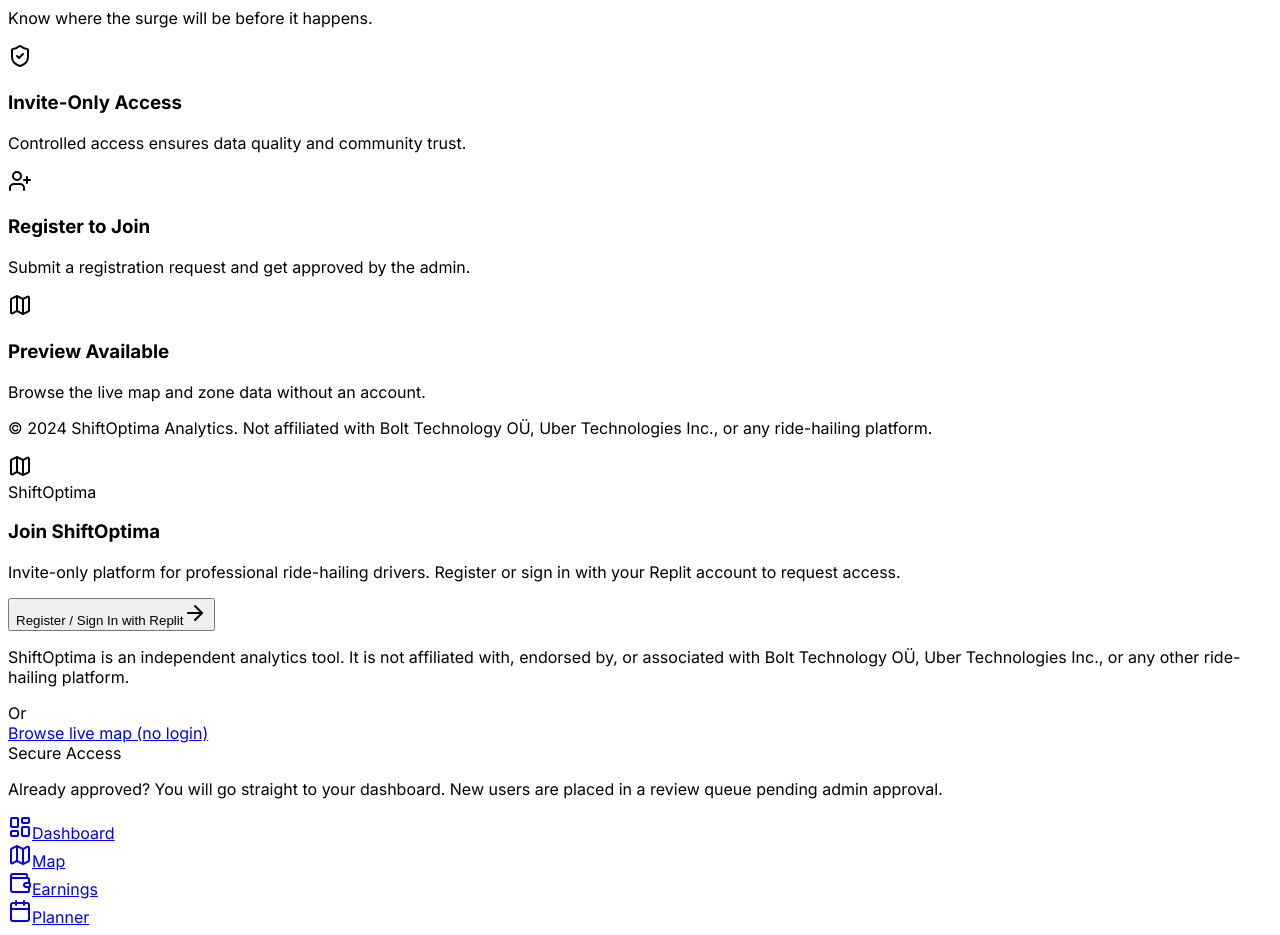
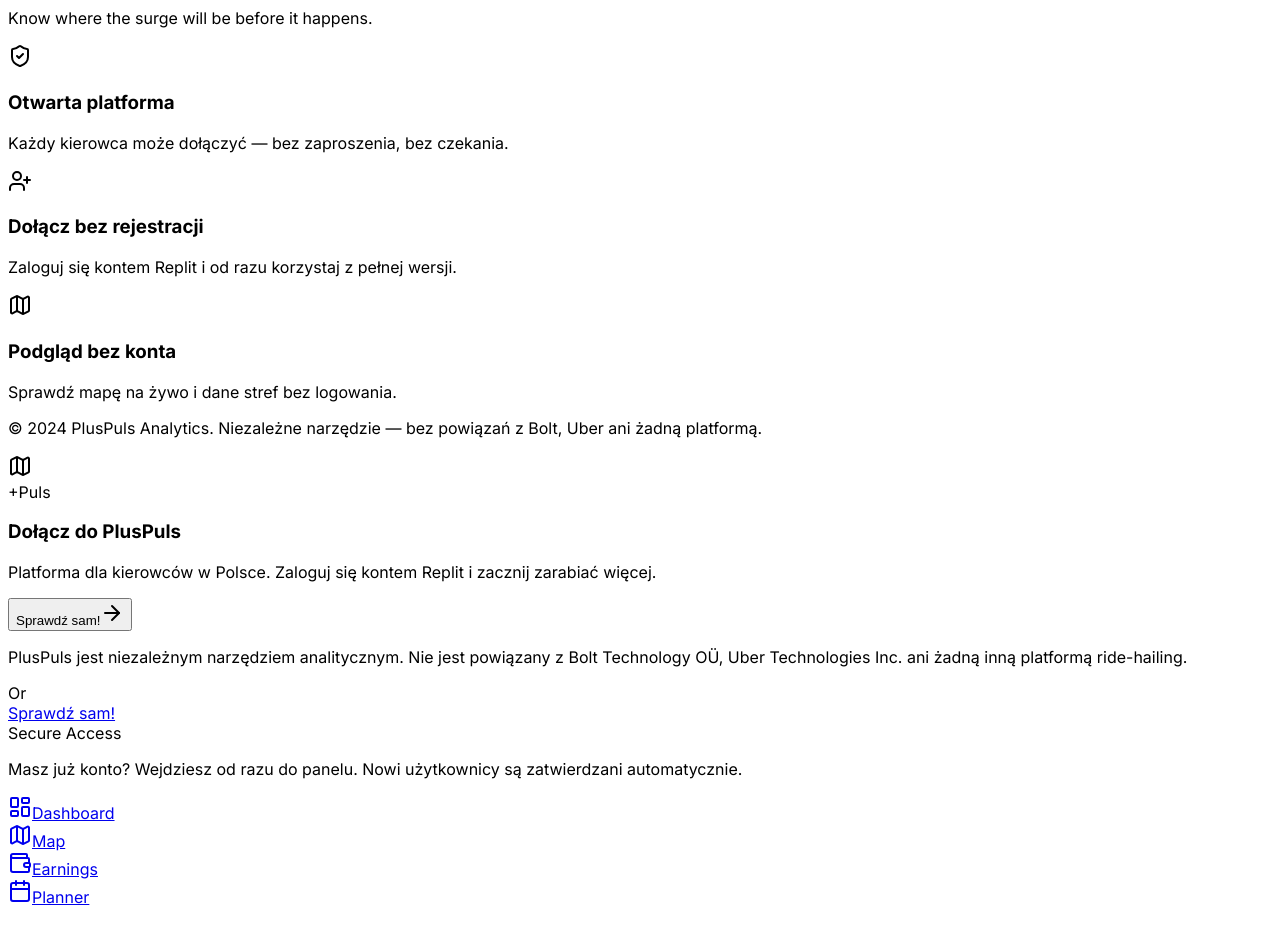
Before and after one commit to mwgiera-eng/Pluspulszip-1, a React (Vite) app in the folder client/: page /login in a window 1280 px wide. Shown: the part 320-1255 px from the top of the page. Built offline with nearby package versions, Linux system fonts and the light colour scheme; no server answers; a web font is replaced by a local one.

Commit message:
Update client configuration and refactor authentication components
Replit-Commit-Author: Agent

```diff
--- a/client/index.html
+++ b/client/index.html
@@ -9,7 +9,7 @@
     <meta name="mobile-web-app-capable" content="yes" />
     <meta name="apple-mobile-web-app-capable" content="yes" />
     <meta name="apple-mobile-web-app-status-bar-style" content="black-translucent" />
-    <meta name="apple-mobile-web-app-title" content="ShiftOptima" />
+    <meta name="apple-mobile-web-app-title" content="PlusPuls" />
     <link rel="apple-touch-icon" sizes="120x120" href="/icon-120.png" />
     <link rel="apple-touch-icon" sizes="152x152" href="/icon-152.png" />
     <link rel="apple-touch-icon" sizes="167x167" href="/icon-167.png" />
--- a/client/public/offline.html
+++ b/client/public/offline.html
@@ -3,7 +3,7 @@
 <head>
   <meta charset="UTF-8" />
   <meta name="viewport" content="width=device-width, initial-scale=1.0, viewport-fit=cover" />
-  <title>ShiftOptima — Offline</title>
+  <title>PlusPuls — Offline</title>
   <style>
     *, *::before, *::after { box-sizing: border-box; margin: 0; padding: 0; }
     body {
--- a/client/src/App.tsx
+++ b/client/src/App.tsx
@@ -28,12 +28,12 @@ function PublicBanner() {
   return (
     <div className="w-full bg-primary/10 border-b border-primary/20 px-4 py-2.5 flex items-center justify-between gap-3 flex-wrap" data-testid="banner-public">
       <p className="text-xs text-primary font-medium">
-        Viewing ShiftOptima in read-only mode — live map and zone data available.
+        Przeglądasz PlusPuls w trybie publicznym — mapa i strefy dostępne.
       </p>
       <div className="flex items-center gap-2 shrink-0">
         <Link href="/login">
           <button className="text-xs bg-primary text-primary-foreground px-3 py-1 rounded-md font-semibold hover:bg-primary/90 transition-colors" data-testid="button-banner-signin">
-            Register / Sign In
+            Sprawdź sam!
           </button>
         </Link>
       </div>
@@ -78,23 +78,6 @@ function ProtectedRoute({ component: Component }: { component: React.ComponentTy
 
   if (!user.accountType) {
     return <AccountTypeSetup />;
-  }
-
-  if (user.status === "pending") {
-    return <Pending />;
-  }
-
-  if (user.status === "rejected") {
-    return (
-      <div className="min-h-screen bg-background text-foreground flex items-center justify-center p-6" data-testid="page-rejected">
-        <div className="w-full max-w-md text-center space-y-4">
-          <div className="text-4xl">&#x26D4;</div>
-          <h1 className="text-2xl font-bold">Access Denied</h1>
-          <p className="text-muted-foreground text-sm">Your registration was not approved. Contact the administrator if you believe this is an error.</p>
-          <button onClick={() => window.location.href = "/api/logout"} className="text-xs text-muted-foreground underline mt-4">Sign out</button>
-        </div>
-      </div>
-    );
   }
 
   return <Component />;
--- a/client/src/components/Sidebar.tsx
+++ b/client/src/components/Sidebar.tsx
@@ -28,7 +28,7 @@ export function Sidebar() {
     <div className="flex flex-col h-full">
       <div className="p-6 border-b border-border/10">
         <h1 className="text-xl font-bold bg-clip-text text-transparent bg-gradient-to-r from-primary to-emerald-400">
-          ShiftOptima
+          +Puls
         </h1>
         <p className="text-xs text-muted-foreground mt-1">Driver Intelligence</p>
         {subscriptionInfo && !isPremium && subscriptionInfo.status === "trial" && subscriptionInfo.trialDaysLeft !== null && (
--- a/client/src/pages/Dashboard.tsx
+++ b/client/src/pages/Dashboard.tsx
@@ -419,11 +419,11 @@ export default function Dashboard({ isPublic = false, publicBanner }: { isPublic
           {isPublic && (
             <div className="bg-primary/5 border border-primary/20 rounded-2xl p-5 flex flex-col sm:flex-row items-center justify-between gap-4" data-testid="banner-public-cta">
               <div>
-                <p className="font-semibold text-sm text-primary">Unlock full intelligence</p>
-                <p className="text-xs text-muted-foreground mt-0.5">Register or sign in to access AI strategic advice, earnings tracking, day planner and more.</p>
+                <p className="font-semibold text-sm text-primary">Odblokuj pełny dostęp</p>
+                <p className="text-xs text-muted-foreground mt-0.5">Zaloguj się, aby korzystać z porad AI, śledzenia zarobków, planera dnia i więcej.</p>
               </div>
               <a href="/login" className="shrink-0 bg-primary text-primary-foreground text-xs font-semibold px-4 py-2 rounded-lg hover:bg-primary/90 transition-colors" data-testid="button-public-cta">
-                Register / Sign In
+                Sprawdź sam!
               </a>
             </div>
           )}
--- a/client/src/pages/Login.tsx
+++ b/client/src/pages/Login.tsx
@@ -19,7 +19,7 @@ export default function Login() {
             <div className="p-2 bg-primary rounded-lg">
               <Map className="w-6 h-6 text-primary-foreground" />
             </div>
-            <h1 className="text-2xl font-bold font-mono">ShiftOptima</h1>
+            <h1 className="text-2xl font-bold font-mono">+Puls</h1>
           </div>
 
           <h2 className="text-5xl font-bold leading-tight tracking-tight mb-6">
@@ -43,27 +43,27 @@ export default function Login() {
             <div className="w-10 h-10 rounded-full bg-background border border-border flex items-center justify-center mb-4">
               <ShieldCheck className="w-5 h-5 text-emerald-500" />
             </div>
-            <h3 className="font-semibold text-lg">Invite-Only Access</h3>
-            <p className="text-sm text-muted-foreground">Controlled access ensures data quality and community trust.</p>
+            <h3 className="font-semibold text-lg">Otwarta platforma</h3>
+            <p className="text-sm text-muted-foreground">Każdy kierowca może dołączyć — bez zaproszenia, bez czekania.</p>
           </div>
           <div className="space-y-2">
             <div className="w-10 h-10 rounded-full bg-background border border-border flex items-center justify-center mb-4">
               <UserPlus className="w-5 h-5 text-sky-400" />
             </div>
-            <h3 className="font-semibold text-lg">Register to Join</h3>
-            <p className="text-sm text-muted-foreground">Submit a registration request and get approved by the admin.</p>
+            <h3 className="font-semibold text-lg">Dołącz bez rejestracji</h3>
+            <p className="text-sm text-muted-foreground">Zaloguj się kontem Replit i od razu korzystaj z pełnej wersji.</p>
           </div>
           <div className="space-y-2">
             <div className="w-10 h-10 rounded-full bg-background border border-border flex items-center justify-center mb-4">
               <Map className="w-5 h-5 text-violet-400" />
             </div>
-            <h3 className="font-semibold text-lg">Preview Available</h3>
-            <p className="text-sm text-muted-foreground">Browse the live map and zone data without an account.</p>
+            <h3 className="font-semibold text-lg">Podgląd bez konta</h3>
+            <p className="text-sm text-muted-foreground">Sprawdź mapę na żywo i dane stref bez logowania.</p>
           </div>
         </div>
 
         <p className="text-xs text-muted-foreground mt-12">
-          &copy; 2024 ShiftOptima Analytics. Not affiliated with Bolt Technology OÜ, Uber Technologies Inc., or any ride-hailing platform.
+          &copy; 2024 PlusPuls Analytics. Niezależne narzędzie — bez powiązań z Bolt, Uber ani żadną platformą.
         </p>
       </div>
 
@@ -77,11 +77,11 @@ export default function Login() {
               <div className="p-2 bg-primary rounded-lg">
                 <Map className="w-5 h-5 text-primary-foreground" />
               </div>
-              <span className="text-xl font-bold font-mono">ShiftOptima</span>
+              <span className="text-xl font-bold font-mono">+Puls</span>
             </div>
-            <h3 className="text-2xl font-bold">Join ShiftOptima</h3>
+            <h3 className="text-2xl font-bold">Dołącz do PlusPuls</h3>
             <p className="text-muted-foreground text-sm">
-              Invite-only platform for professional ride-hailing drivers. Register or sign in with your Replit account to request access.
+              Platforma dla kierowców w Polsce. Zaloguj się kontem Replit i zacznij zarabiać więcej.
             </p>
           </div>
 
@@ -93,12 +93,12 @@ export default function Login() {
                 onClick={handleLogin}
                 data-testid="button-login"
               >
-                Register / Sign In with Replit
+                Sprawdź sam!
                 <ArrowRight className="w-4 h-4 ml-2" />
               </Button>
 
               <p className="text-xs text-center text-muted-foreground border border-border/40 rounded-lg px-4 py-2.5 bg-muted/20" data-testid="text-disclaimer">
-                ShiftOptima is an independent analytics tool. It is not affiliated with, endorsed by, or associated with Bolt Technology OÜ, Uber Technologies Inc., or any other ride-hailing platform.
+                PlusPuls jest niezależnym narzędziem analitycznym. Nie jest powiązany z Bolt Technology OÜ, Uber Technologies Inc. ani żadną inną platformą ride-hailing.
               </p>
 
               <div className="relative">
@@ -117,7 +117,7 @@ export default function Login() {
                 asChild
                 data-testid="button-preview"
               >
-                <Link href="/">Browse live map (no login)</Link>
+                <Link href="/">Sprawdź sam!</Link>
               </Button>
 
               <div className="relative">
@@ -130,7 +130,7 @@ export default function Login() {
               </div>
 
               <p className="text-xs text-center text-muted-foreground">
-                Already approved? You will go straight to your dashboard. New users are placed in a review queue pending admin approval.
+                Masz już konto? Wejdziesz od razu do panelu. Nowi użytkownicy są zatwierdzani automatycznie.
               </p>
             </div>
           </Card>
```
Also changed, not shown: client/public/manifest.json, 1 other file (tests, documents, lock files or other folders).
